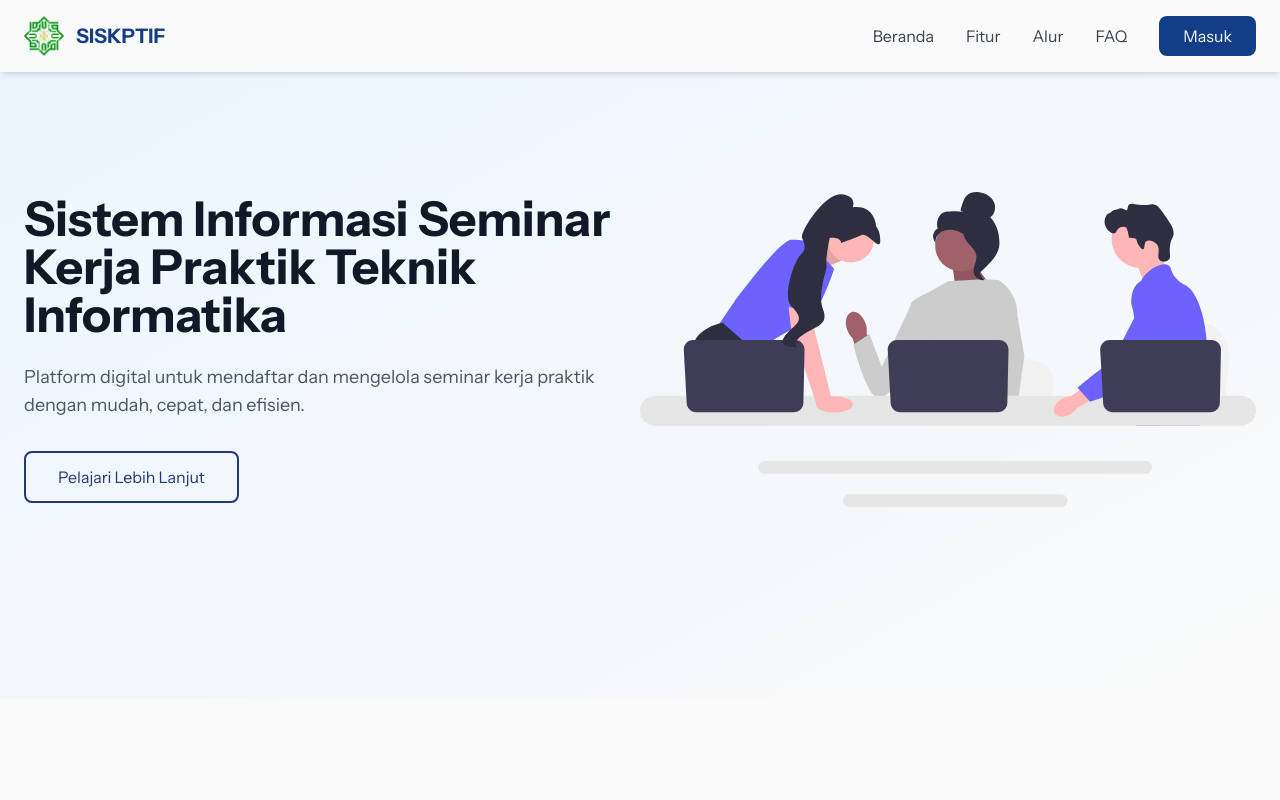
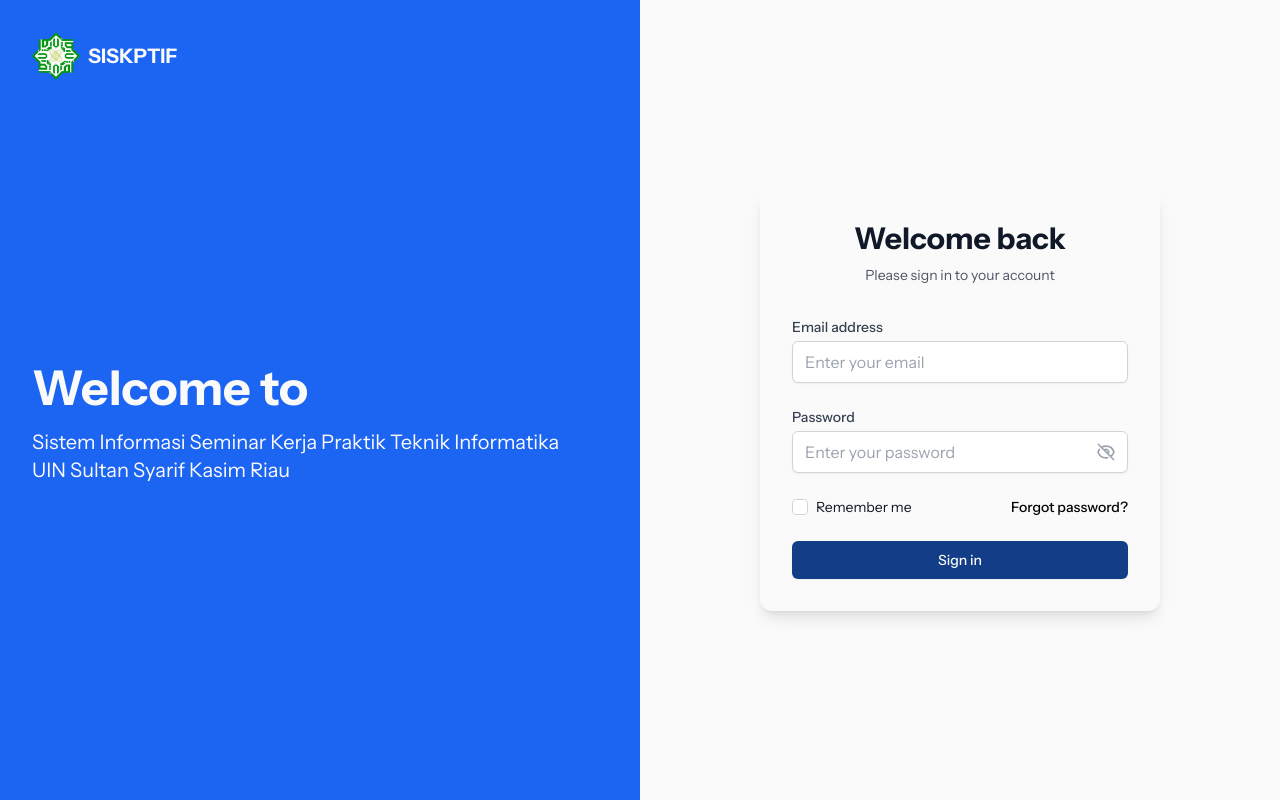
Before and after one commit to rakamiracle/SISKPTIF-Frontend, a React (Vite) app: page /login in a window 1280 px wide. Shown: the top 800 px of the page. Built offline with nearby package versions, Linux system fonts and the light colour scheme.

Commit message:
Menambahkan routing pages

```diff
--- a/src/App.jsx
+++ b/src/App.jsx
@@ -1,14 +1,27 @@
-import React, {useState} from "react";
-import Login from "../src/pages/Login"
-import Dashboard from "../src/pages/mahasiswa/Dashboard"
-import LandingPage from "./pages/LandingPages"
+import React, { useState } from "react";
+import Login from "../src/pages/Login";
+import Dashboard from "../src/pages/mahasiswa/Dashboard";
+import LandingPage from "./pages/LandingPages";
+import Pengajuan from "./pages/mahasiswa/Pengajuan";
+import Status from "../src/pages/mahasiswa/Status";
+import Pendaftaran from "../src/pages/mahasiswa/Pendaftaran";
+import DashboardLayout from "./components/DashboardLayout";
+import { BrowserRouter as Router, Routes, Route } from "react-router-dom";
 
 const App = () => {
-
   return (
-    <div>
-      <LandingPage/>
-    </div>
+    <Router>
+      <Routes>
+        <Route path="/" element={<LandingPage />} />
+        <Route path="/login" element={<Login />} />
+        <Route element={<DashboardLayout />}>
+          <Route path="/dashboard" element={<Dashboard />} />
+          <Route path="/pengajuan" element={<Pengajuan />} />
+          <Route path="/pendaftaran" element={<Pendaftaran />} />
+          <Route path="/status" element={<Status />} />
+        </Route>
+      </Routes>
+    </Router>
   );
 };
 
```
